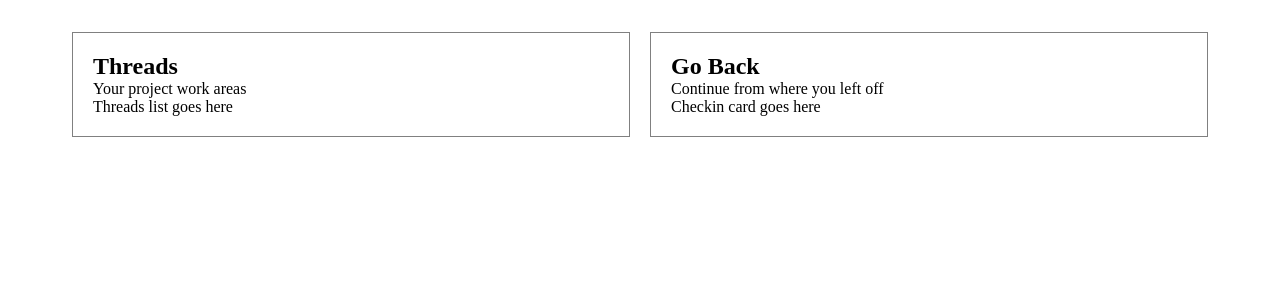
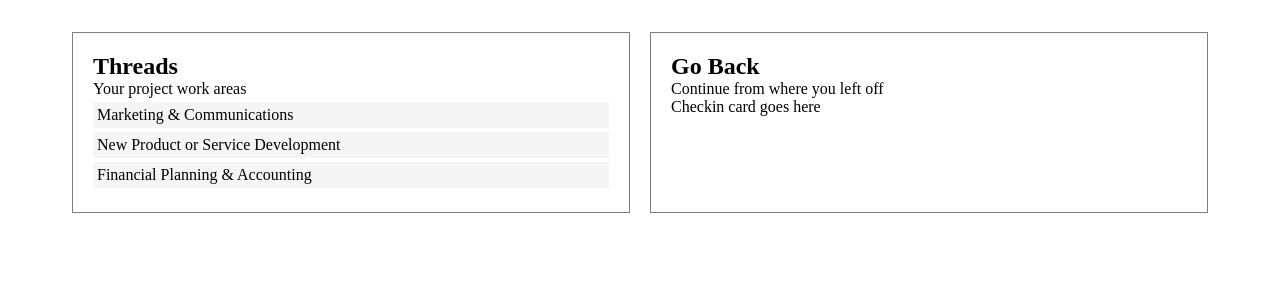
Before and after one commit to rutaio/gobackapp, a React app in the folder frontend/: page / in a window 1280 px wide. Shown: the top 300 px of the page. Built offline with nearby package versions, Linux system fonts and the light colour scheme; the HTML template or start-up script is replaced by a standard one.

Commit message:
Add threads.ts array, mapped inside HomePage.tsx, and styled with basic CSS

```diff
--- /dev/null
+++ b/frontend/src/data/threads.ts
@@ -0,0 +1,17 @@
+export const threads = [
+  {
+    id: '1',
+    name: 'Marketing & Communications',
+    description: 'Coming soon...',
+  },
+  {
+    id: '2',
+    name: 'New Product or Service Development',
+    description: 'Coming soon...',
+  },
+  {
+    id: '3',
+    name: 'Financial Planning & Accounting',
+    description: 'Coming soon...',
+  },
+];
--- a/frontend/src/pages/HomePage.tsx
+++ b/frontend/src/pages/HomePage.tsx
@@ -1,4 +1,5 @@
 import '../styles/pages/home.css';
+import { threads } from '../data/threads';
 
 export const HomePage = () => {
   return (
@@ -7,7 +8,13 @@ export const HomePage = () => {
         <div className="panel">
           <h2>Threads</h2>
           <p>Your project work areas</p>
-          <div>Threads list goes here</div>
+          <div>
+            <ul>
+              {threads.map((thread) => (
+                <li key={thread.id}>{thread.name}</li>
+              ))}
+            </ul>
+          </div>
         </div>
         <div className="panel">
           <h2>Go Back</h2>
--- a/frontend/src/styles/pages/home.css
+++ b/frontend/src/styles/pages/home.css
@@ -15,6 +15,21 @@
   flex: 1;
 }
 
+ul {
+  list-style: none;
+}
+
+ul li {
+  margin: 4px 0 4px 0;
+  padding: 4px;
+  background-color: #f5f5f5;
+}
+
+ul li:hover {
+  background-color: #eaeaea;
+  cursor: pointer;
+}
+
 @media (max-width: 768px) {
   .dashboard {
     flex-direction: column;
```
